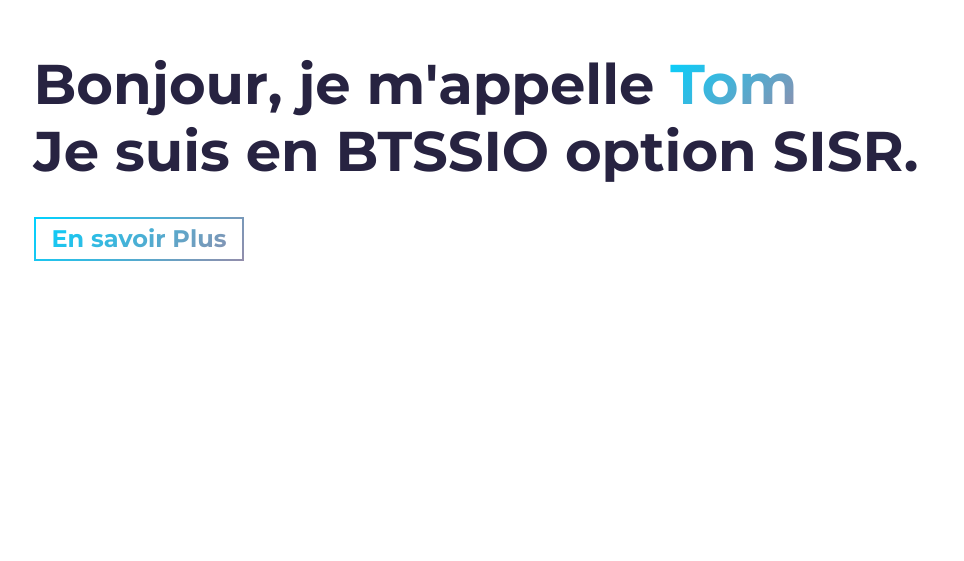
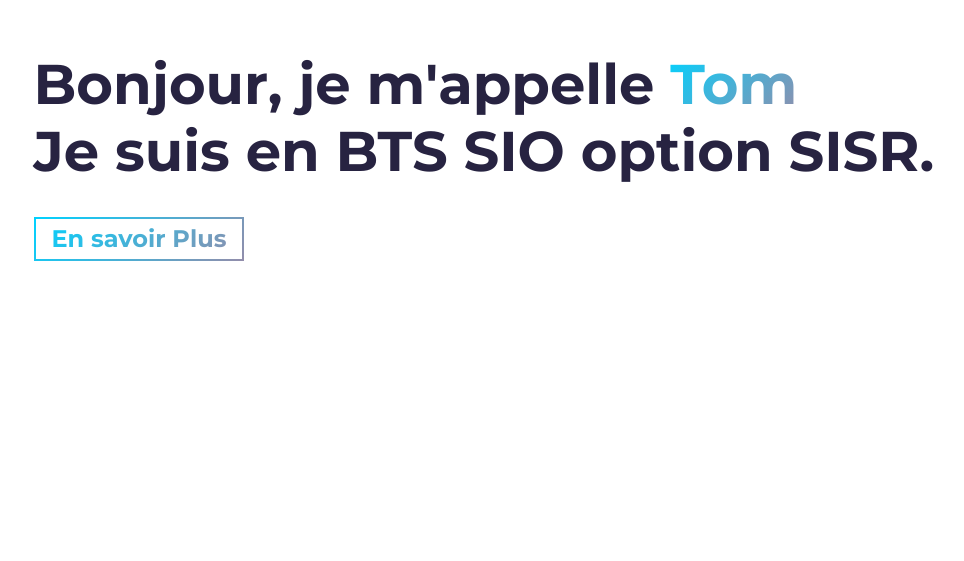
Before and after one commit to OlrikProz/portfolio.github.io, a website built with Parcel: page src/index.html in a window 1280 px wide. Shown: the part 239-800 px from the top of the page, without its empty margins (44-1008 px from the left). Built offline with nearby package versions, Linux system fonts and the light colour scheme.

Commit message:
[commit_message]

```diff
--- a/src/index.html
+++ b/src/index.html
@@ -37,7 +37,7 @@
         <h1 class="hero-title load-hidden">
           Bonjour, je m'appelle <span class="text-color-main">Tom</span>
           <br />
-          Je suis en BTSSIO option SISR.
+          Je suis en BTS SIO option SISR.
         </h1>
         <p class="hero-cta load-hidden">
           <a rel="noreferrer" class="cta-btn cta-btn--hero" href="#about"
```
